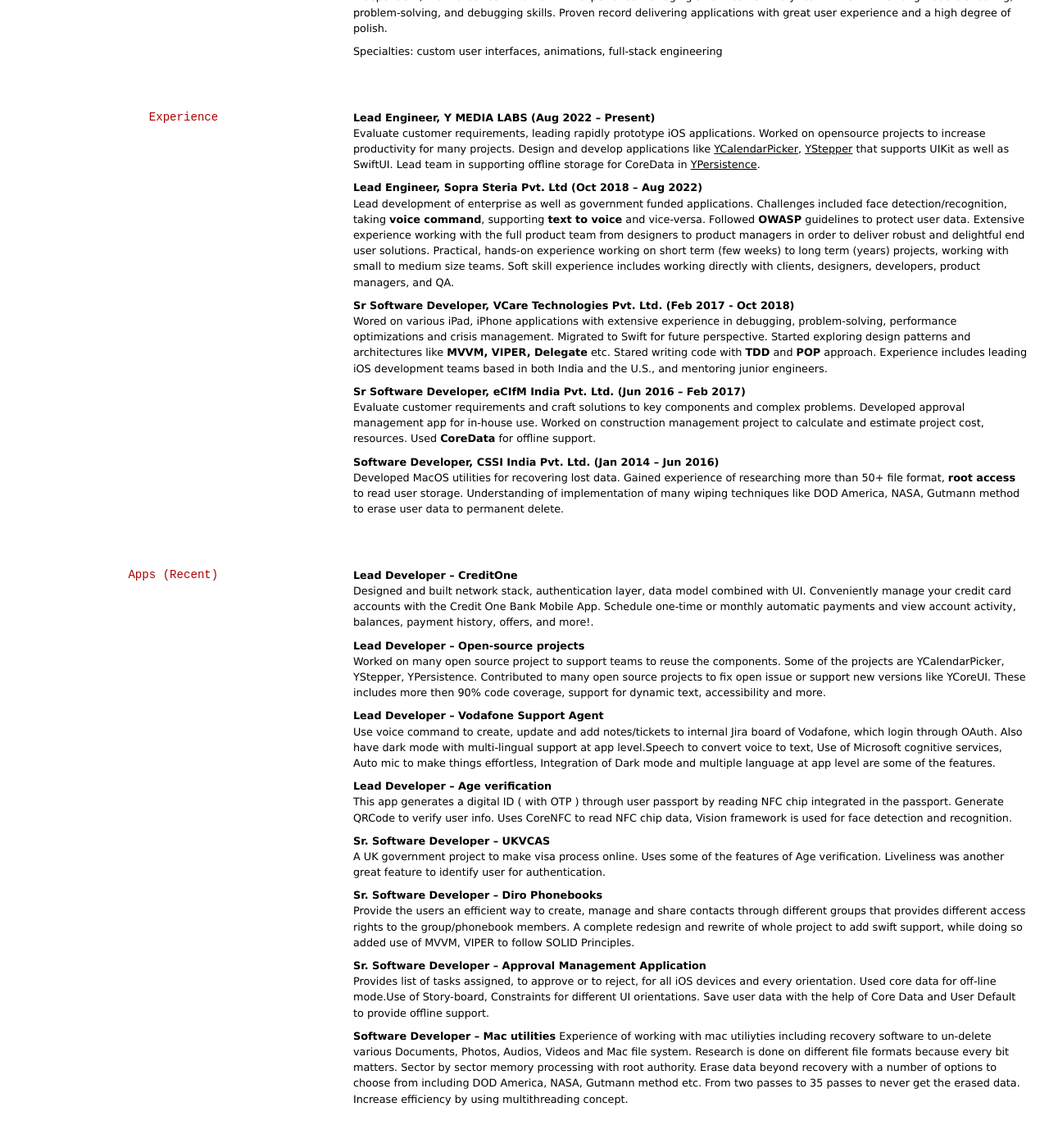
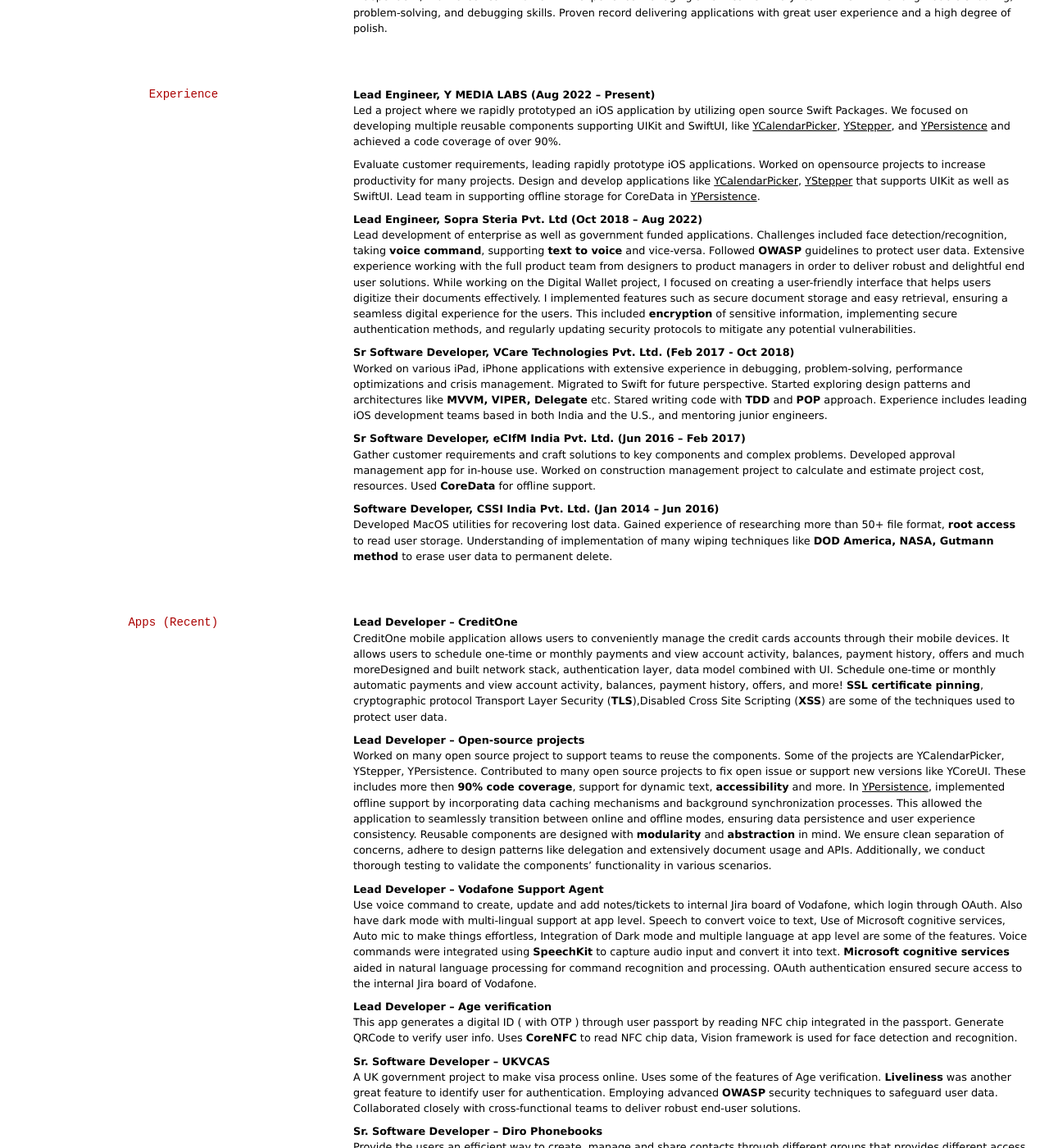
Before and after one commit to SahilSainiYML/Resume, a Jekyll site: the page built from index.md, in a window 1280 px wide and 1400 px high, scrolled down 194 px. Shown: the whole window at 82% size. Built offline with Jekyll 4.4.1, drawn with Linux system fonts in a browser that asks for light colours; some of the changed text lies outside the part shown.

Commit message:
Update index.md

```diff
--- a/index.md
+++ b/index.md
@@ -13,53 +13,56 @@ Software Developer
 
 Senior-level software developer with 10 years industry experience working in React, JavaScript, Swift, Objective-C. Creative, independent, motivated team worker with experience managing small teams. Analytical thinker with strong trouble-shooting, problem-solving, and debugging skills. Proven record delivering applications with great user experience and a high degree of polish.
 
-Specialties: custom user interfaces, animations, full-stack engineering
 
 ## Experience
 
 **Lead Engineer, Y MEDIA LABS (Aug 2022 – Present)**
+Led a project where we rapidly prototyped an iOS application by utilizing open source Swift Packages. We focused on developing multiple reusable components supporting UIKit and SwiftUI, like [YCalendarPicker](https://github.com/codeandtheory/ycalendarpicker-ios/), [YStepper](https://github.com/codeandtheory/ystepper-ios), and [YPersistence](https://github.com/codeandtheory/ypersistence-ios) and achieved a code coverage of over 90%.
+
 Evaluate customer requirements, leading rapidly prototype iOS applications. Worked on opensource projects to increase productivity for many projects. Design and develop applications like [YCalendarPicker](https://github.com/codeandtheory/ycalendarpicker-ios/), [YStepper](https://github.com/codeandtheory/ystepper-ios) that supports UIKit as well as SwiftUI. Lead team in supporting offline storage for CoreData in [YPersistence](https://github.com/codeandtheory/ypersistence-ios).
 
 **Lead Engineer, Sopra Steria Pvt. Ltd (Oct 2018 – Aug 2022)**
-Lead development of enterprise as well as government funded applications. Challenges included face detection/recognition, taking **voice command**, supporting **text to voice** and vice-versa. Followed **OWASP** guidelines to protect user data. Extensive experience working with the full product team from designers to product managers in order to deliver robust and delightful end user solutions. Practical, hands-on experience working on short term (few weeks) to long term (years) projects, working with small to medium size teams. Soft skill experience includes working directly with clients, designers, developers, product managers, and QA.
+Lead development of enterprise as well as government funded applications. Challenges included face detection/recognition, taking **voice command**, supporting **text to voice** and vice-versa. Followed **OWASP** guidelines to protect user data. Extensive experience working with the full product team from designers to product managers in order to deliver robust and delightful end user solutions. While working on the Digital Wallet project, I focused on creating a user-friendly interface that helps users digitize their documents effectively. I implemented features such as secure document storage and easy retrieval, ensuring a seamless digital experience for the users. This included **encryption** of sensitive information, implementing secure authentication methods, and regularly updating security protocols to mitigate any potential vulnerabilities.
 
 **Sr Software Developer, VCare Technologies Pvt. Ltd. (Feb 2017 - Oct 2018)**
-Wored on various iPad, iPhone applications with extensive experience in debugging, problem-solving, performance optimizations and crisis management. Migrated to Swift for future perspective. Started exploring design patterns and architectures like **MVVM, VIPER, Delegate** etc. Stared writing code with **TDD** and **POP** approach. Experience includes leading iOS development teams based in both India and the U.S., and mentoring junior engineers.
+Worked on various iPad, iPhone applications with extensive experience in debugging, problem-solving, performance optimizations and crisis management. Migrated to Swift for future perspective. Started exploring design patterns and architectures like **MVVM, VIPER, Delegate** etc. Stared writing code with **TDD** and **POP** approach. Experience includes leading iOS development teams based in both India and the U.S., and mentoring junior engineers.
 
 **Sr Software Developer, eCIfM India Pvt. Ltd. (Jun 2016 – Feb 2017)**
-Evaluate customer requirements and craft solutions to key components and complex problems. Developed approval management app for in-house use. Worked on construction management project to calculate and estimate project cost, resources. Used **CoreData** for offline support.
+Gather customer requirements and craft solutions to key components and complex problems. Developed approval management app for in-house use. Worked on construction management project to calculate and estimate project cost, resources. Used **CoreData** for offline support.
 
 **Software Developer, CSSI India Pvt. Ltd. (Jan 2014 – Jun 2016)**
-Developed MacOS utilities for recovering lost data. Gained experience of researching more than 50+ file format, **root access** to read user storage. Understanding of implementation of many wiping techniques like DOD America, NASA, Gutmann method to erase user data to permanent delete.
+Developed MacOS utilities for recovering lost data. Gained experience of researching more than 50+ file format, **root access** to read user storage. Understanding of implementation of many wiping techniques like **DOD America, NASA, Gutmann method** to erase user data to permanent delete.
 
 
 ## Apps (Recent)
 **Lead Developer – CreditOne**
-Designed and built network stack, authentication layer, data model combined with UI. Conveniently manage your credit card accounts with the Credit One Bank Mobile App. Schedule one-time or monthly automatic payments and view account activity, balances, payment history, offers, and more!.
+CreditOne mobile application allows users to conveniently manage the credit cards accounts through their mobile devices. It allows users to schedule one-time or monthly payments and view account activity, balances, payment history, offers and much moreDesigned and built network stack, authentication layer, data model combined with UI. Schedule one-time or monthly automatic payments and view account activity, balances, payment history, offers, and more! **SSL certificate pinning**, cryptographic protocol Transport Layer Security (**TLS**),Disabled Cross Site Scripting (**XSS**) are some of the techniques used to protect user data.
 
 **Lead Developer – Open-source projects**
-Worked on many open source project to support teams to reuse the components. Some of the projects are YCalendarPicker, YStepper, YPersistence. Contributed to many open source projects to fix open issue or support new versions like YCoreUI. These includes more then 90% code coverage, support for dynamic text, accessibility and more.
+Worked on many open source project to support teams to reuse the components. Some of the projects are YCalendarPicker, YStepper, YPersistence. Contributed to many open source projects to fix open issue or support new versions like YCoreUI. These includes more then **90% code coverage**, support for dynamic text, **accessibility** and more.
+In [YPersistence](https://github.com/codeandtheory/ypersistence-ios), implemented offline support by incorporating data caching mechanisms and background synchronization processes. This allowed the application to seamlessly transition between online and offline modes, ensuring data persistence and user experience consistency.
+Reusable components are designed with **modularity** and **abstraction** in mind. We ensure clean separation of concerns, adhere to design patterns like delegation and extensively document usage and APIs. Additionally, we conduct thorough testing to validate the components' functionality in various scenarios.
 
 **Lead Developer – Vodafone Support Agent**
 Use voice command to create, update and add notes/tickets to internal Jira board of Vodafone, which login through OAuth. Also have dark mode with multi-lingual
-support at app level.Speech to convert voice to text, Use of Microsoft cognitive services, Auto mic to make things effortless, Integration of Dark mode and multiple language at app level are some of the features.
+support at app level. Speech to convert voice to text, Use of Microsoft cognitive services, Auto mic to make things effortless, Integration of Dark mode and multiple language at app level are some of the features. Voice commands were integrated using **SpeechKit** to capture audio input and convert it into text. **Microsoft cognitive services** aided in natural language processing for command recognition and processing. OAuth authentication ensured secure access to the internal Jira board of Vodafone.
 
 **Lead Developer – Age verification**
-This app generates a digital ID ( with OTP ) through user passport by reading NFC chip integrated in the passport. Generate QRCode to verify user info. Uses CoreNFC to read NFC chip data, Vision framework is used for face detection and recognition.
+This app generates a digital ID ( with OTP ) through user passport by reading NFC chip integrated in the passport. Generate QRCode to verify user info. Uses **CoreNFC** to read NFC chip data, Vision framework is used for face detection and recognition.
 
 **Sr. Software Developer – UKVCAS**
-A UK government project to make visa process online. Uses some of the features of Age verification. Liveliness was another great feature to identify user for authentication.
+A UK government project to make visa process online. Uses some of the features of Age verification. **Liveliness** was another great feature to identify user for authentication. Employing advanced **OWASP** security techniques to safeguard user data. Collaborated closely with cross-functional teams to deliver robust end-user solutions.
 
 **Sr. Software Developer – Diro Phonebooks**
 Provide the users an efficient way to create, manage and share contacts through different groups that provides different access rights to the group/phonebook
-members. A complete redesign and rewrite of whole project to add swift support, while doing so added use of MVVM, VIPER to follow SOLID Principles.
+members. A complete redesign and rewrite of whole project to add swift support, while doing so added use of **MVVM, VIPER** to follow **SOLID** Principles.
 
 **Sr. Software Developer – Approval Management Application**
-Provides list of tasks assigned, to approve or to reject, for all iOS devices and every orientation. Used core data for off-line mode.Use of Story-board, Constraints for different UI orientations. Save user data with the help of Core Data and User Default to provide offline support.
+Provides list of tasks assigned, to approve or to reject, for all iOS devices and every orientation. Used core data for off-line mode.Use of Story-board, Constraints for different UI orientations. Save user data with the help of **Core Data** and User Default to provide offline support.
 
 **Software Developer – Mac utilities**
 Experience of working with mac utiliyties including recovery software to un-delete various Documents, Photos, Audios, Videos and Mac file system. Research is done on different file formats because every bit matters. Sector by sector memory processing with root authority.
-Erase data beyond recovery with a number of options to choose from including DOD America, NASA, Gutmann method etc. From two passes to 35 passes to never get the erased data. Increase efficiency by using multithreading concept.
+Erase data beyond recovery with a number of options to choose from including **DOD America, NASA, Gutmann method** etc. From two passes to 35 passes to never get the erased data. Increase efficiency by using multithreading concept.
 
 
 ## Education
```
